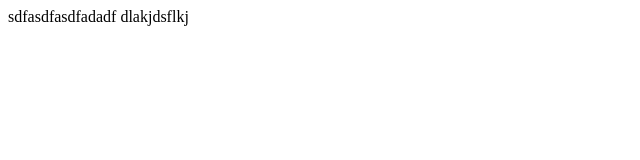
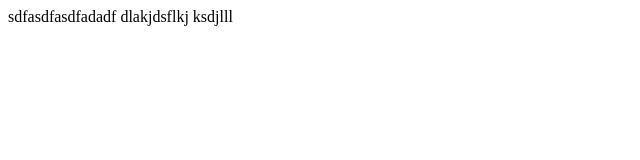
Before and after one commit to 2Kier16/kier-git-project, a plain HTML site: page index.html in a window 1280 px wide. Shown: the full height of the page, 0-640 px from the left. Drawn offline with Linux system fonts and the light colour scheme.

Commit message:
ran through stash demo

```diff
--- a/index.html
+++ b/index.html
@@ -9,5 +9,7 @@
 <body>
     sdfasdfasdfadadf
     dlakjdsflkj
+    ksdjlll
+
 </body>
 </html>
```
Also changed, not shown: 1 other file.
